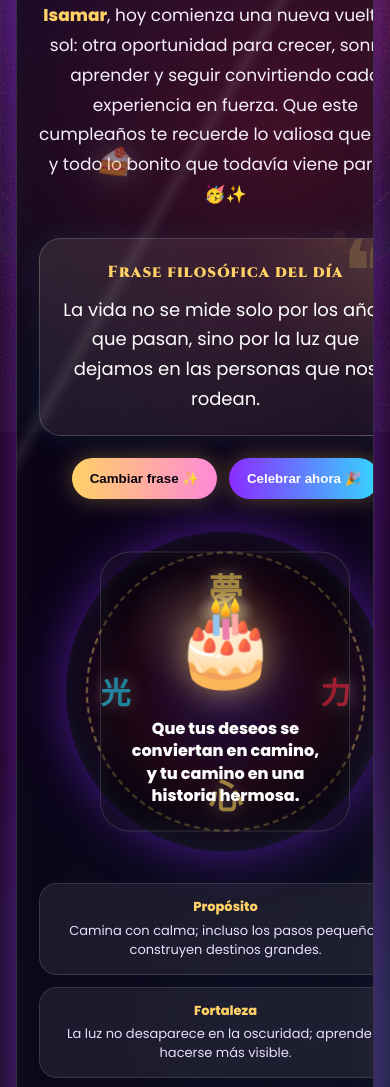
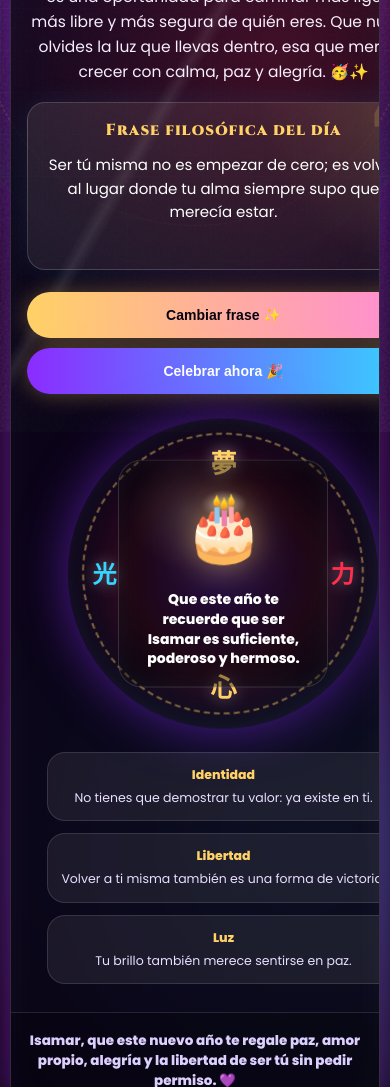
Before and after one commit to isaca0315/cumple-isamar, a plain HTML site: page index.html in a window 390 px wide. Shown: the part 412-1499 px from the top of the page. Drawn offline with Linux system fonts and the light colour scheme; animation ran at ten frames a second.

Commit message:
Actualizar index.html

```diff
--- a/index.html
+++ b/index.html
@@ -1,13 +1,10 @@
-<!DOCTYPE html>
-<html lang="es">
+<!DOCTYPE html><html lang="es">
 <head>
   <meta charset="UTF-8" />
   <meta name="viewport" content="width=device-width, initial-scale=1.0" />
   <title>Feliz Cumpleaños Isamar ✨</title>
   <style>
-    @import url('https://fonts.googleapis.com/css2?family=Cinzel:wght@500;700;900&family=Poppins:wght@300;400;600;800&display=swap');
-
-    * {
+    @import url('https://fonts.googleapis.com/css2?family=Cinzel:wght@500;700;900&family=Poppins:wght@300;400;600;800&display=swap');* {
   margin: 0;
   padding: 0;
   box-sizing: border-box;
@@ -21,6 +18,10 @@
   --cyan: #35d6ff;
   --soft: #f8eaff;
   --card: rgba(11, 6, 24, 0.78);
+}
+
+html {
+  scroll-behavior: smooth;
 }
 
 body {
@@ -103,12 +104,12 @@
   display: flex;
   align-items: center;
   justify-content: center;
-      padding: 34px 16px;
+  padding: clamp(14px, 4vw, 34px) clamp(10px, 4vw, 16px);
 }
 
 .poster {
   width: min(1120px, 100%);
-      min-height: 680px;
+  min-height: min(680px, calc(100vh - 28px));
   border-radius: 34px;
   overflow: hidden;
   background: var(--card);
@@ -160,8 +161,8 @@
   position: relative;
   display: grid;
   grid-template-columns: 1.05fr .95fr;
-      gap: 34px;
-      padding: 48px;
+  gap: clamp(22px, 4vw, 34px);
+  padding: clamp(22px, 5vw, 48px);
 }
 
 .eyebrow {
@@ -194,9 +195,9 @@
 }
 
 .main-message {
-      margin-top: 26px;
-      font-size: clamp(17px, 2vw, 21px);
-      line-height: 1.75;
+  margin-top: clamp(18px, 4vw, 26px);
+  font-size: clamp(15.5px, 2.5vw, 21px);
+  line-height: 1.7;
   color: #f7efff;
 }
 
@@ -205,8 +206,8 @@
 }
 
 .philosophy-box {
-      margin-top: 28px;
-      padding: 22px;
+  margin-top: clamp(18px, 4vw, 28px);
+  padding: clamp(16px, 4vw, 22px);
   border-radius: 22px;
   background:
     linear-gradient(135deg, rgba(255,255,255,.10), rgba(255,255,255,.04)),
@@ -238,7 +239,7 @@
 
 .quote-text {
   min-height: 88px;
-      font-size: 18px;
+  font-size: clamp(15.5px, 2.8vw, 18px);
   line-height: 1.65;
   color: #fff;
   transition: opacity .25s ease;
@@ -255,6 +256,7 @@
   border: 0;
   cursor: pointer;
   padding: 13px 18px;
+  min-height: 46px;
   border-radius: 999px;
   font-weight: 900;
   color: #08020f;
@@ -274,7 +276,7 @@
 }
 
 .right-panel {
-      min-height: 520px;
+  min-height: clamp(420px, 58vw, 520px);
   position: relative;
   display: grid;
   place-items: center;
@@ -447,9 +449,14 @@
 }
 
 @media (max-width: 900px) {
+  .energy-ring {
+    width: 520px;
+    height: 520px;
+  }
+
   .poster-body {
     grid-template-columns: 1fr;
-        padding: 34px 22px;
+    padding: 34px 22px 28px;
     text-align: center;
   }
 
@@ -458,48 +465,207 @@
   }
 
   .right-panel {
-        min-height: 500px;
+    min-height: auto;
+    padding-bottom: 6px;
   }
 
   .mini-quotes {
     position: relative;
     grid-template-columns: 1fr;
     margin-top: 22px;
+    transform: none;
   }
 
   .poster-header {
     flex-direction: column;
+    padding: 18px 16px;
+  }
+
+  .circle-stage {
+    width: min(390px, 86vw);
+    height: min(390px, 86vw);
   }
 }
+
+@media (max-width: 560px) {
+  body {
+    overflow-x: hidden;
+  }
+
+  .page {
+    align-items: flex-start;
+    padding: 10px;
+  }
+
+  .poster {
+    border-radius: 22px;
+    min-height: auto;
+  }
+
+  .poster-header {
+    gap: 8px;
+  }
+
+  .seal-label {
+    width: 100%;
+    justify-content: center;
+    padding: 9px 12px;
+    font-size: 10px;
+    letter-spacing: 1.2px;
+  }
+
+  .poster-body {
+    padding: 28px 16px 22px;
+    gap: 26px;
+  }
+
+  .eyebrow {
+    font-size: 12px;
+    letter-spacing: 2.4px;
+    margin-bottom: 10px;
+  }
+
+  h1 {
+    font-size: clamp(39px, 13vw, 62px);
+    line-height: .98;
+    letter-spacing: 1.5px;
+    text-shadow:
+      3px 3px 0 rgba(255,46,77,.48),
+      0 0 20px rgba(139,44,255,.75);
+  }
+
+  .main-message {
+    font-size: 15.5px;
+    line-height: 1.62;
+  }
+
+  .philosophy-box {
+    border-radius: 18px;
+  }
+
+  .philosophy-box::before {
+    font-size: 72px;
+    right: 12px;
+    top: -12px;
+  }
+
+  .quote-text {
+    min-height: 100px;
+    font-size: 15px;
+    line-height: 1.58;
+  }
+
+  .controls {
+    flex-direction: column;
+    gap: 10px;
+  }
+
+  button {
+    width: 100%;
+    padding: 14px 16px;
+    font-size: 14px;
+  }
+
+  .circle-stage {
+    width: min(310px, 82vw);
+    height: min(310px, 82vw);
+  }
+
+  .circle-stage::before {
+    inset: 14px;
+  }
+
+  .cake-card {
+    width: min(210px, 68vw);
+    min-height: 210px;
+    padding: 18px;
+    border-radius: 24px;
+  }
+
+  .cake-emoji {
+    font-size: 64px;
+  }
+
+  .cake-card p {
+    font-size: 14px;
+  }
+
+  .symbol.one,
+  .symbol.four {
+    font-size: 26px;
+  }
+
+  .symbol.two,
+  .symbol.three {
+    font-size: 24px;
+  }
+
+  .symbol.one { top: 24px; }
+  .symbol.four { bottom: 22px; }
+  .symbol.two { left: 24px; }
+  .symbol.three { right: 24px; }
+
+  .mini {
+    font-size: 12.5px;
+    padding: 13px;
+  }
+
+  .footer {
+    padding: 18px 16px;
+    font-size: 13.5px;
+    line-height: 1.5;
+  }
+
+  .emoji-party {
+    font-size: 30px;
+  }
+}
+
+@media (max-width: 380px) {
+  .poster-body {
+    padding: 24px 13px 18px;
+  }
+
+  h1 {
+    font-size: 38px;
+  }
+
+  .circle-stage {
+    width: 280px;
+    height: 280px;
+  }
+
+  .cake-card {
+    width: 190px;
+    min-height: 190px;
+  }
+}
+
   </style>
 </head>
 <body>
   <div class="energy-ring"></div>
-  <div class="noise"></div>
-
-  <main class="page">
+  <div class="noise"></div>  <main class="page">
     <section class="poster">
       <header class="poster-header">
         <div class="seal-label">✦ Celebración especial</div>
         <div class="seal-label">🎂 Para Isamar</div>
         <div class="seal-label">☾ Nueva temporada</div>
-      </header>
-
-      <div class="poster-body">
+      </header><div class="poster-body">
     <section>
       <p class="eyebrow">Un día para brillar</p>
       <h1>Feliz<br><span>Cumpleaños</span></h1>
 
       <p class="main-message">
-            <strong>Isamar</strong>, hoy comienza una nueva vuelta al sol: otra oportunidad para crecer,
-            sonreír, aprender y seguir convirtiendo cada experiencia en fuerza. Que este cumpleaños
-            te recuerde lo valiosa que eres y todo lo bonito que todavía viene para ti. 🥳✨
+        <strong>Isamar</strong>, hoy no solo celebramos tu cumpleaños: celebramos tu regreso a ti misma.
+        Este nuevo año es una oportunidad para caminar más ligera, más libre y más segura de quién eres.
+        Que nunca olvides la luz que llevas dentro, esa que merece crecer con calma, paz y alegría. 🥳✨
       </p>
 
       <div class="philosophy-box">
         <p class="philosophy-title">Frase filosófica del día</p>
         <p id="quote" class="quote-text">
-              La vida no se mide solo por los años que pasan, sino por la luz que dejamos en las personas que nos rodean.
+          Ser tú misma no es empezar de cero; es volver al lugar donde tu alma siempre supo que merecía estar.
         </p>
       </div>
 
@@ -518,34 +684,35 @@
 
         <div class="cake-card">
           <div class="cake-emoji">🎂</div>
-              <p>Que tus deseos se conviertan en camino, y tu camino en una historia hermosa.</p>
+          <p>Que este año te recuerde que ser Isamar es suficiente, poderoso y hermoso.</p>
         </div>
       </div>
 
       <div class="mini-quotes">
-            <div class="mini"><strong>Propósito</strong>Camina con calma; incluso los pasos pequeños construyen destinos grandes.</div>
-            <div class="mini"><strong>Fortaleza</strong>La luz no desaparece en la oscuridad; aprende a hacerse más visible.</div>
-            <div class="mini"><strong>Gratitud</strong>Celebrar la vida también es agradecer por quienes hacen el viaje más bonito.</div>
+        <div class="mini"><strong>Identidad</strong>No tienes que demostrar tu valor: ya existe en ti.</div>
+        <div class="mini"><strong>Libertad</strong>Volver a ti misma también es una forma de victoria.</div>
+        <div class="mini"><strong>Luz</strong>Tu brillo también merece sentirse en paz.</div>
       </div>
     </aside>
   </div>
 
   <footer class="footer">
-        Isamar, que este nuevo año te regale paz, alegría, amor sincero y muchas razones para sonreír. 💜
+    Isamar, que este nuevo año te regale paz, amor propio, alegría y la libertad de ser tú sin pedir permiso. 💜
   </footer>
 </section>
-  </main>
 
-  <script>
+  </main>  <script>
     const frases = [
-      'La vida no se mide solo por los años que pasan, sino por la luz que dejamos en las personas que nos rodean.',
-      'Cada cumpleaños es una pausa sagrada para mirar atrás con gratitud y mirar adelante con esperanza.',
-      'No eres solo lo que has vivido; también eres todo lo que aún puedes llegar a ser.',
-      'La felicidad no siempre grita; a veces aparece en los detalles simples que hacen eterno un momento.',
-      'Crecer no significa perder la magia, sino aprender a encontrarla en lugares nuevos.',
-      'Que tu corazón tenga la valentía de soñar y la paciencia de esperar lo que merece.',
-      'El tiempo no nos quita vida cuando lo usamos para amar, aprender y construir recuerdos.',
-      'La mejor victoria es seguir siendo una buena persona incluso después de las batallas difíciles.'
+      'Ser tú misma no es empezar de cero; es volver al lugar donde tu alma siempre supo que merecía estar.',
+      'Tu luz merece crecer con calma, sin prisa y sin miedo.',
+      'A veces la vida nos rompe una versión antigua para permitirnos abrazar una versión más libre.',
+      'El amor propio no llega de golpe; se construye cada día cuando decides tratarte con ternura.',
+      'Volver a sonreír después de una etapa difícil también es una forma silenciosa de valentía.',
+      'Tu historia no termina donde dolió; también empieza donde decidiste volver a elegirte.',
+      'Que este año no te pida esconderte, sino florecer con calma, fuerza y dignidad.',
+      'Ser Isamar es suficiente: con tu forma de ser, tu historia y tu luz.',
+      'La paz también es una celebración cuando llega después de mucho ruido.',
+      'A veces solo hace falta un nuevo comienzo para recordar lo mucho que valemos.'
     ];
 
     let indice = 0;
@@ -574,6 +741,8 @@
 
     function lanzarConfeti(x, y, cantidad = 35) {
       const colors = ['#ffd166', '#ff2e4d', '#8b2cff', '#35d6ff', '#ffffff', '#ff8ad8'];
+      const esMovil = window.innerWidth <= 560;
+      cantidad = esMovil ? Math.min(cantidad, 18) : cantidad;
 
       for (let i = 0; i < cantidad; i++) {
         const p = document.createElement('span');
@@ -585,8 +754,8 @@
         p.style.width = (6 + Math.random() * 12) + 'px';
         p.style.height = (8 + Math.random() * 18) + 'px';
         p.style.borderRadius = Math.random() > .5 ? '50%' : '4px';
-        p.style.setProperty('--x', (Math.random() * 720 - 360) + 'px');
-        p.style.setProperty('--y', (Math.random() * 620 - 210) + 'px');
+        p.style.setProperty('--x', (Math.random() * (window.innerWidth <= 560 ? 420 : 720) - (window.innerWidth <= 560 ? 210 : 360)) + 'px');
+        p.style.setProperty('--y', (Math.random() * (window.innerWidth <= 560 ? 460 : 620) - (window.innerWidth <= 560 ? 160 : 210)) + 'px');
         document.body.appendChild(p);
         setTimeout(() => p.remove(), 3000);
       }
@@ -621,7 +790,8 @@
         setTimeout(() => lanzarConfeti(punto.x, punto.y, 32), index * 160);
       });
 
-      for (let i = 0; i < 6; i++) {
+      const totalEmojis = window.innerWidth <= 560 ? 3 : 6;
+      for (let i = 0; i < totalEmojis; i++) {
         setTimeout(lanzarEmojiJocoso, i * 220);
       }
     }
@@ -630,26 +800,4 @@
       if (fiestaActiva) return;
       fiestaActiva = true;
 
-      // Primera entrada exagerada apenas abren la página.
-      celebrar();
-
-      // Ráfagas desde diferentes lados cada pocos segundos.
-      setInterval(() => {
-        const punto = puntoAleatorioDelBorde();
-        lanzarConfeti(punto.x, punto.y, 28);
-      }, 1200);
-
-      // Emojis graciosos cruzando la pantalla.
-      setInterval(lanzarEmojiJocoso, 900);
-
-      // Cada cierto tiempo vuelve una mini explosión completa.
-      setInterval(celebrar, 5200);
-    }
-
-    window.addEventListener('load', () => {
-      setTimeout(iniciarCelebracionJocosa, 450);
-      setInterval(cambiarFrase, 5200);
-    });
-  </script>
-</body>
-</html>
+      // Primera entrada exagerada apenas
```
Lines whose indentation alone changed are shown as unchanged.
